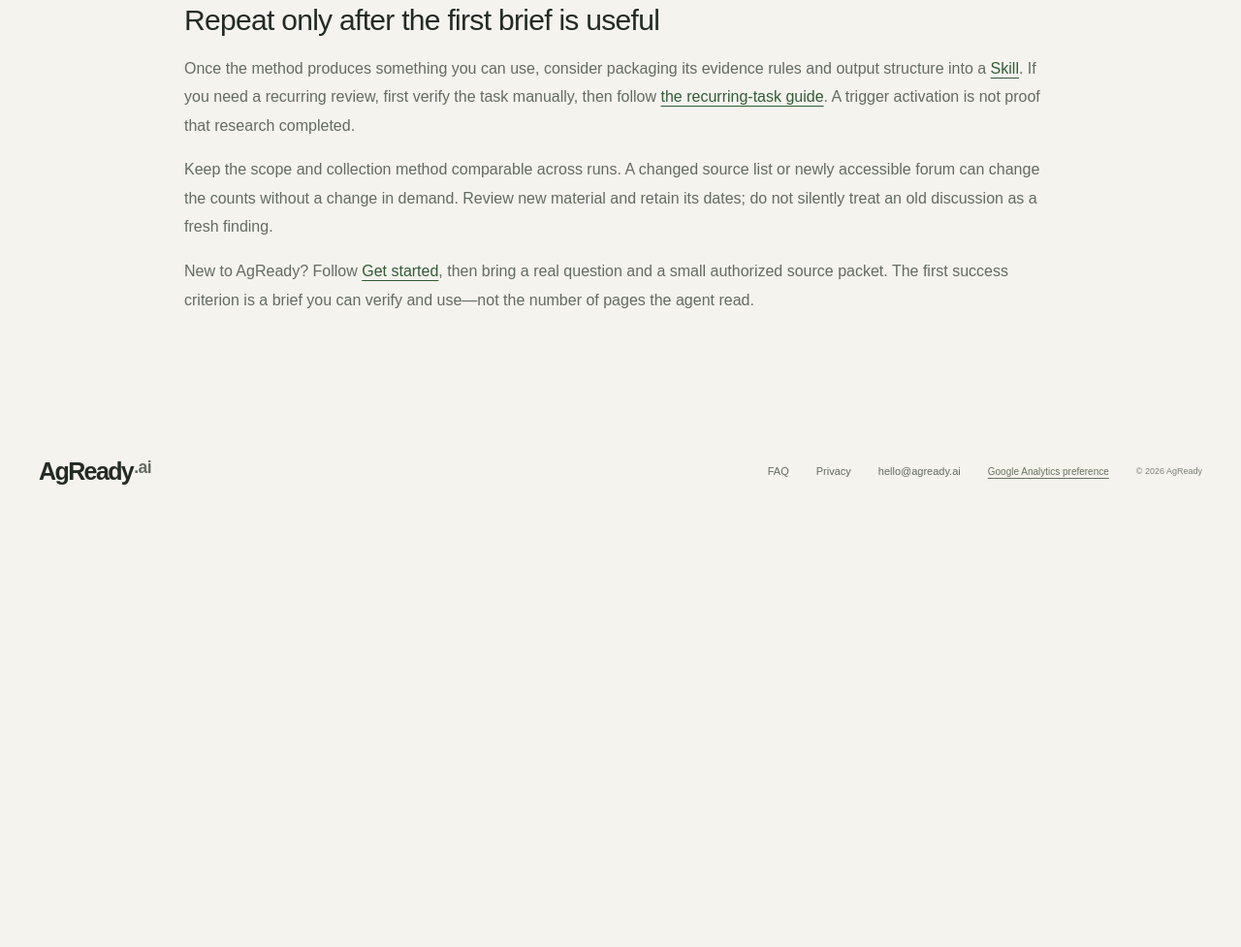
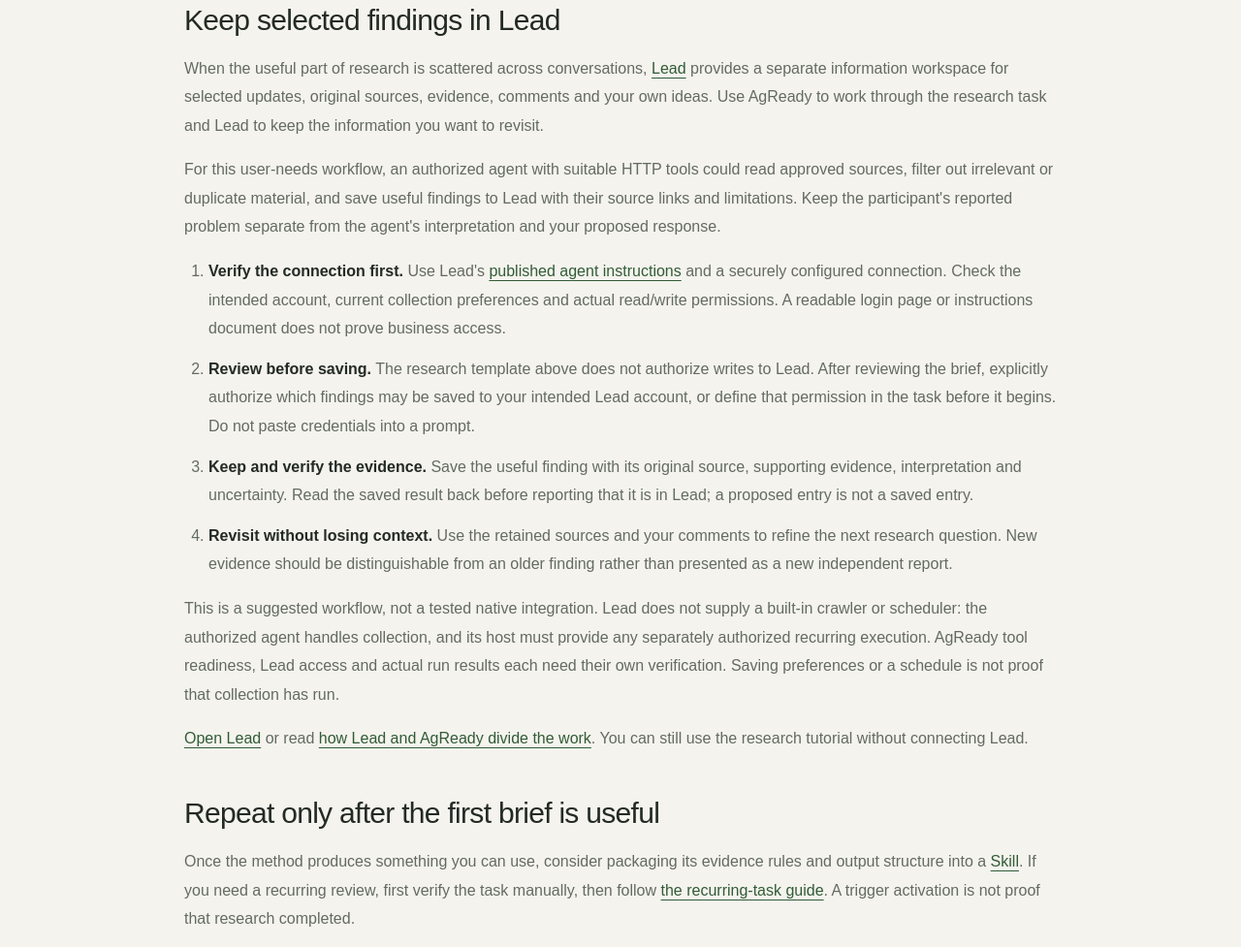
Before and after one commit to coffeehc/agready-docs, a website: page src/blog-user-needs-brief.html in a window 1280 px wide. Shown: the part 4008-4985 px from the top of the page at 97% size. Before the commit the page ends 4554 px from the top, so only its background shows below. Drawn offline with Linux system fonts and the light colour scheme.

Commit message:
Connect research tutorial with Lead information workspace

```diff
--- a/src/blog-user-needs-brief.html
+++ b/src/blog-user-needs-brief.html
@@ -68,6 +68,15 @@
 <section><h2>Review the brief before acting on it</h2>
 <ul><li><strong>Traceability:</strong> open the sources behind each decision-driving claim. Does the context support the paraphrase?</li><li><strong>Coverage:</strong> are failed accesses, date gaps and excluded communities visible?</li><li><strong>Counting:</strong> are threads, replies, people and reposts distinguished rather than added together?</li><li><strong>Contradictions:</strong> does the brief preserve reports that do not fit its main theme?</li><li><strong>Actionability:</strong> does each suggested change address an observed task, or merely echo a fashionable term?</li><li><strong>Boundaries:</strong> did the work stay within the permitted sources and avoid contacting or publishing?</li></ul>
 <p>If a claim lacks evidence, ask for a revision that removes it or marks it as an open question. If most sources could not be read, the right deliverable is a coverage report and next steps—not a confident market conclusion. Keep the source packet and reviewed brief together so a later reader can inspect the reasoning.</p></section>
+<section id="lead-workflow"><h2>Keep selected findings in Lead</h2>
+<p>When the useful part of research is scattered across conversations, <a href="https://lead.agready.ai/">Lead</a> provides a separate information workspace for selected updates, original sources, evidence, comments and your own ideas. Use AgReady to work through the research task and Lead to keep the information you want to revisit.</p>
+<p>For this user-needs workflow, an authorized agent with suitable HTTP tools could read approved sources, filter out irrelevant or duplicate material, and save useful findings to Lead with their source links and limitations. Keep the participant's reported problem separate from the agent's interpretation and your proposed response.</p>
+<ol><li><strong>Verify the connection first.</strong> Use Lead's <a href="https://lead.agready.ai/skill.md">published agent instructions</a> and a securely configured connection. Check the intended account, current collection preferences and actual read/write permissions. A readable login page or instructions document does not prove business access.</li>
+<li><strong>Review before saving.</strong> The research template above does not authorize writes to Lead. After reviewing the brief, explicitly authorize which findings may be saved to your intended Lead account, or define that permission in the task before it begins. Do not paste credentials into a prompt.</li>
+<li><strong>Keep and verify the evidence.</strong> Save the useful finding with its original source, supporting evidence, interpretation and uncertainty. Read the saved result back before reporting that it is in Lead; a proposed entry is not a saved entry.</li>
+<li><strong>Revisit without losing context.</strong> Use the retained sources and your comments to refine the next research question. New evidence should be distinguishable from an older finding rather than presented as a new independent report.</li></ol>
+<p>This is a suggested workflow, not a tested native integration. Lead does not supply a built-in crawler or scheduler: the authorized agent handles collection, and its host must provide any separately authorized recurring execution. AgReady tool readiness, Lead access and actual run results each need their own verification. Saving preferences or a schedule is not proof that collection has run.</p>
+<p><a href="https://lead.agready.ai/">Open Lead</a> or read <a href="/product/#lead">how Lead and AgReady divide the work</a>. You can still use the research tutorial without connecting Lead.</p></section>
 <section><h2>Repeat only after the first brief is useful</h2>
 <p>Once the method produces something you can use, consider packaging its evidence rules and output structure into a <a href="/docs/skills-and-reusable-work/">Skill</a>. If you need a recurring review, first verify the task manually, then follow <a href="/docs/recurring-tasks/">the recurring-task guide</a>. A trigger activation is not proof that research completed.</p>
 <p>Keep the scope and collection method comparable across runs. A changed source list or newly accessible forum can change the counts without a change in demand. Review new material and retain its dates; do not silently treat an old discussion as a fresh finding.</p>
```
Also changed, not shown: src/product.html (+2 -1 lines), tests/build.test.mjs (+16 -2 lines).
